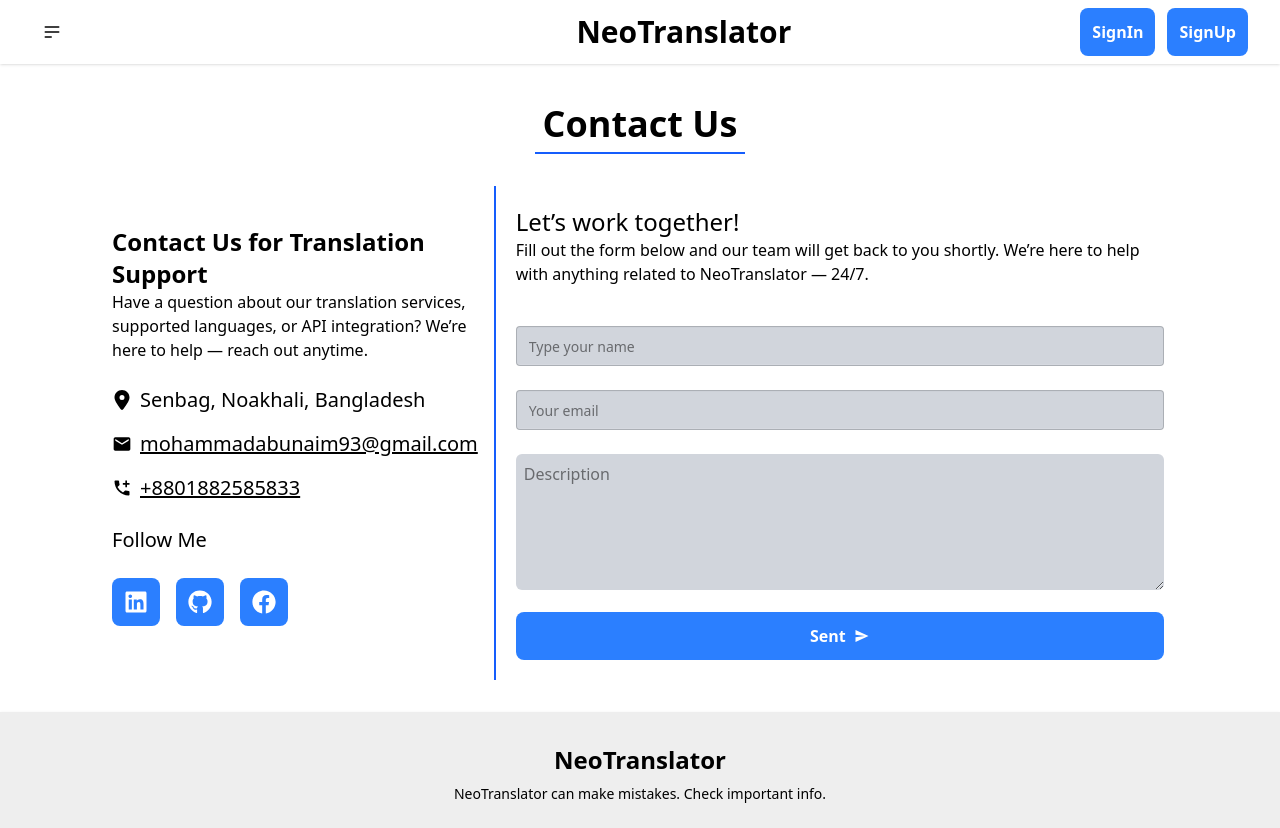
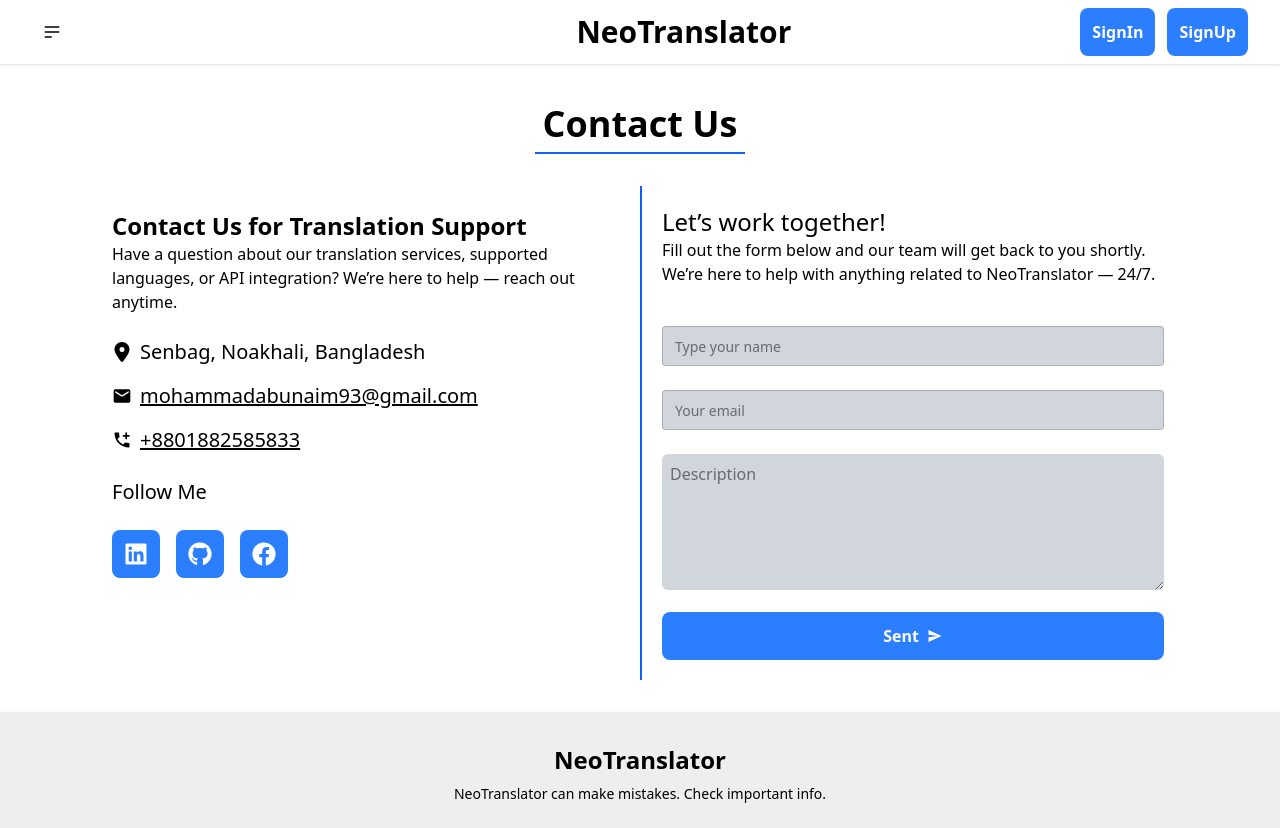
Before and after one commit to md-abu-naim/NeoTranslator-Client, a React (Vite) app: page /contact in a window 1280 px wide. Built offline with nearby package versions, Linux system fonts and the light colour scheme.

Commit message:
fixed a bug in contact page

```diff
--- a/src/Pages/Contact/Contact.jsx
+++ b/src/Pages/Contact/Contact.jsx
@@ -10,7 +10,7 @@
                 <h1 className=" text-center border-b-2 border-blue-600 p-2 text-4xl font-bold">Contact Us</h1>
             </div>
             <div className="flex flex-col lg:flex-row lg:mt-8">
-                <div className=" p-4 mt-6 space-y-6 lg:w-1/2 text-center lg:text-start">
+                <div className="lg:w-[50%] p-4 mt-2 space-y-6 text-center lg:text-start">
                     <div>
                         <h3 className="text-black font-semibold text-2xl">Contact Us for Translation Support</h3>
                         <p >Have a question about our translation services, supported languages, or API integration? We’re here to help — reach out anytime.</p>
@@ -28,7 +28,7 @@
                         <a href="https://www.facebook.com/farhanadnan.farabi.5" target="_blank" className="font-bold bg-blue-500 hover:bg-blue-900 transition duration-300 text-white p-3 rounded-lg"><FaFacebook className="text-2xl" /></a >
                     </div>
                 </div>
-                <div className="p-5 lg:border-l-2 border-blue-600 text-center lg:text-start">
+                <div className="lg:w-[50%] p-5 lg:border-l-2 border-blue-600 text-center lg:text-start">
                     <h3 className="text-black font-medium text-2xl">Let’s work together!</h3>
                     <p>Fill out the form below and our team will get back to you shortly. We’re here to help with anything related to NeoTranslator — 24/7.</p>
                     <form className="mt-4">
```
